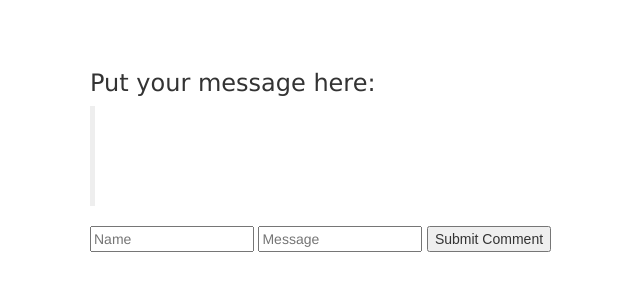
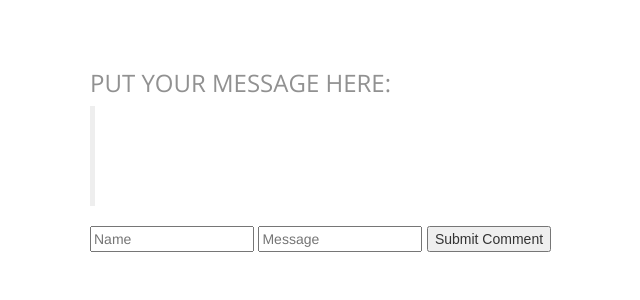
Before and after one commit to chenh1/Bottle, a Node server app: page / in a window 1280 px wide. Shown: the top 300 px of the page, without its empty margins (565-1205 px from the left). Run offline with Node 20, Linux system fonts and the light colour scheme; some libraries are stand-ins or nearby versions.

Commit message:
add font styling to form header

```diff
--- a/public/stylesheets/style.css
+++ b/public/stylesheets/style.css
@@ -3,6 +3,11 @@
   .mainContent .commentList {
     font-size: 16px; }
 
+.commentForm .formHeader {
+  font-family: "Open Sans", sans-serif;
+  color: #919191;
+  font-weight: 300;
+  text-transform: uppercase; }
 .commentForm .liveView {
   color: #ca4940;
   height: 100px; }
--- a/public/stylesheets/style.scss
+++ b/public/stylesheets/style.scss
@@ -1,6 +1,8 @@
 $fontMain: Verdana, sans-serif;
 $fontInput: Helvetica, sans-serif;
+$fontOpenSans: 'Open Sans', sans-serif;
 $colorScheme: #ca4940;
+$textColor: #919191;
 
 .mainContent{
   font-family: $fontMain;
@@ -10,6 +12,12 @@ $colorScheme: #ca4940;
 }
 
 .commentForm{
+  .formHeader{
+    font-family: $fontOpenSans;
+    color: $textColor;
+    font-weight: 300;
+    text-transform: uppercase;
+  }
   .liveView{
     color: $colorScheme;
     height: 100px;
--- a/views/index.ejs
+++ b/views/index.ejs
@@ -6,6 +6,7 @@
   <meta charset="utf-8" />
   <title class="yay"></title>
 
+  <link href='https://fonts.googleapis.com/css?family=Open+Sans' rel='stylesheet' type='text/css'>
   <link rel="stylesheet" href="/stylesheets/style.css">
   <script src="https://cdnjs.cloudflare.com/ajax/libs/jquery/2.1.1/jquery.min.js"></script>
   <script src="https://maxcdn.bootstrapcdn.com/bootstrap/3.3.5/js/bootstrap.min.js"></script>
@@ -28,7 +29,7 @@
   </div>
 
   <form class = "commentForm col-xs-12 col-sm-6" name = "commentForm" ng-controller = "CommentController as commentCtrl" ng-submit = "commentForm.$valid && commentCtrl.addComment()" novalidate>
-    <h3>Put your message here:</h3>
+    <h3 class = "formHeader">Put your message here:</h3>
 
     <blockquote class = "liveView">
       <div class = "liveName">{{commentCtrl.comment.name}}</div>
```
Also changed, not shown: models/mongoModel.js (deleted, +0 -16 lines), 1 other file.
